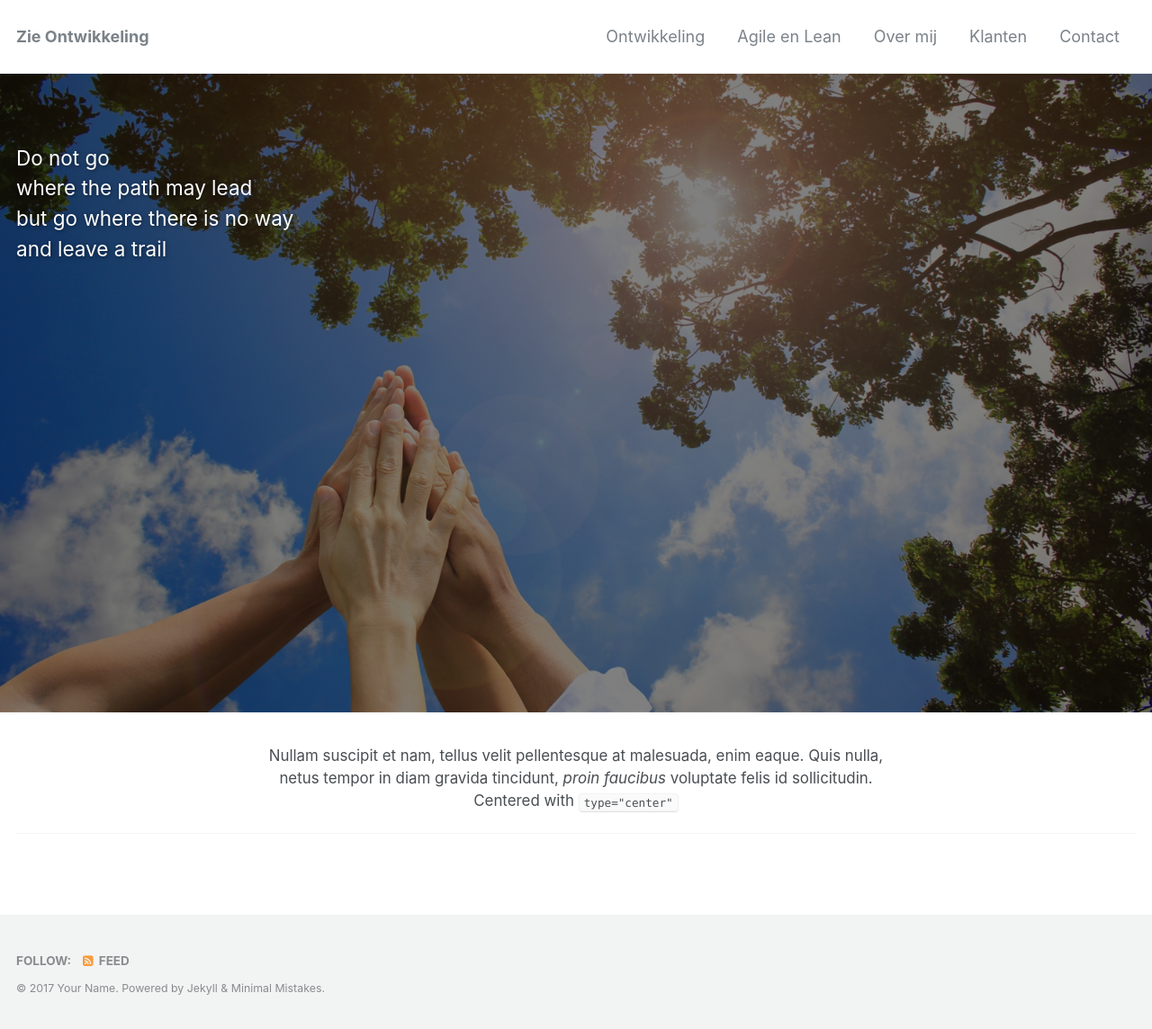
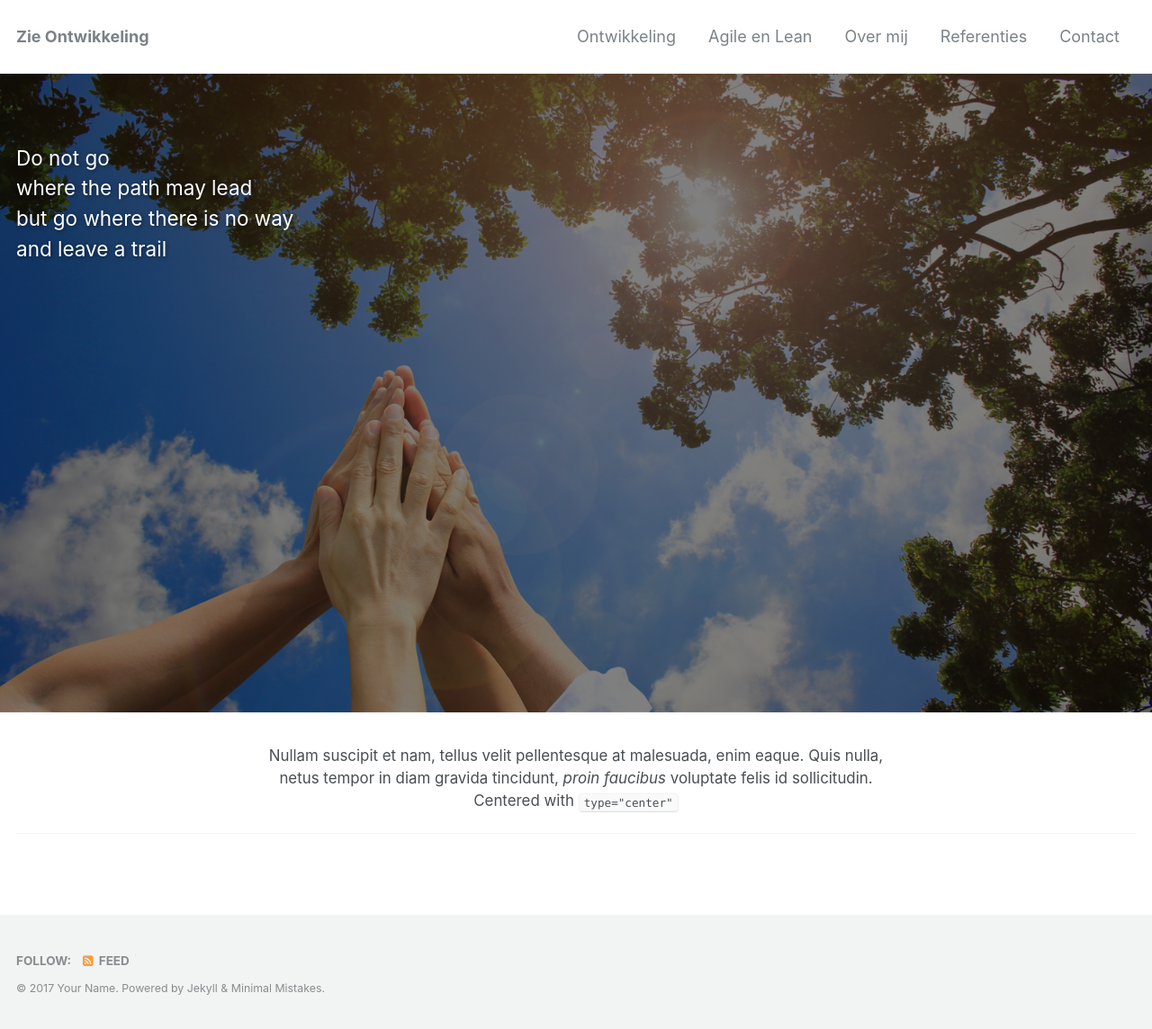
Before and after one commit to twinmum1/zie-ontwikkeling, a Jekyll site: the page built from _pages/index.md, in a window 1280 px wide. Shown: the whole page at 90% size. Built offline with Jekyll 4.4.1, drawn with Linux system fonts in a browser that asks for light colours.

Commit message:
Update navigation.yml

```diff
--- a/_data/navigation.yml
+++ b/_data/navigation.yml
@@ -16,7 +16,7 @@ main:
   url : /ael/
 - title: "Over mij"
   url : /oap/
-- title: "Klanten"
+- title: "Referenties"
   url : /ref/
 - title: "Contact"
   url : /con/
```
